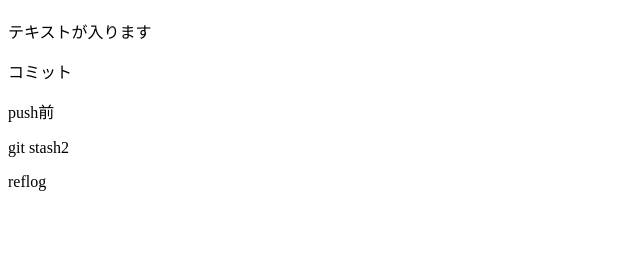
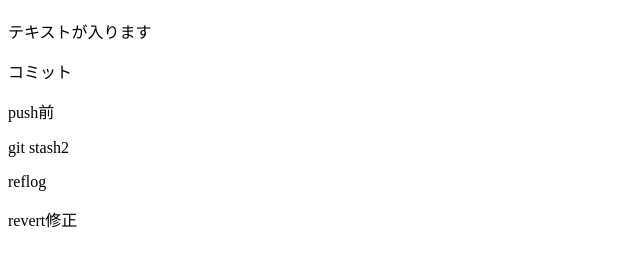
Before and after one commit to takumu1011/git-learn, a plain HTML site: page index.html in a window 1280 px wide. Shown: the part 70-336 px from the top of the page, without its empty margins (0-640 px from the left). Drawn offline with Linux system fonts and the light colour scheme.

Commit message:
after revert

```diff
--- a/index.html
+++ b/index.html
@@ -14,6 +14,7 @@
   <p>push前</p>
   <p>git stash2</p>
   <p>reflog</p>
+  <p>revert修正</p>
 </body>
 
 </html>
```
